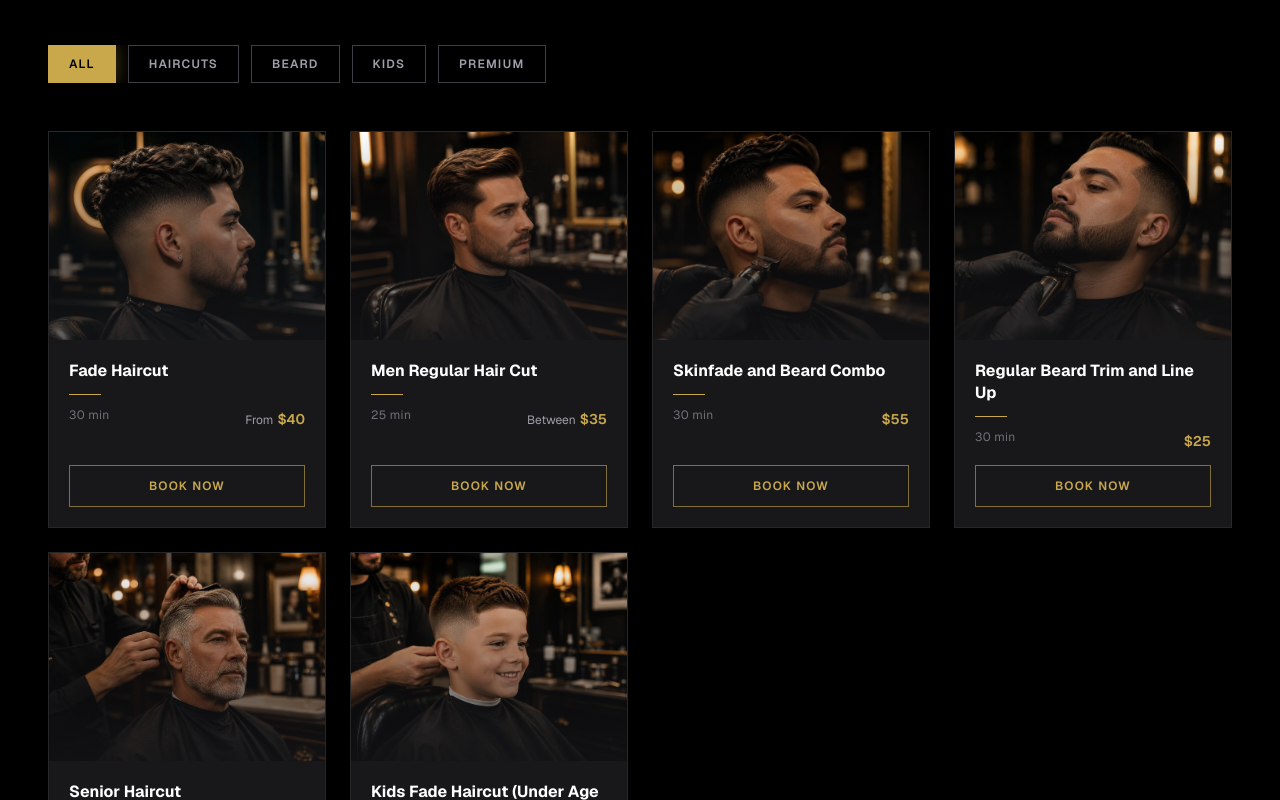
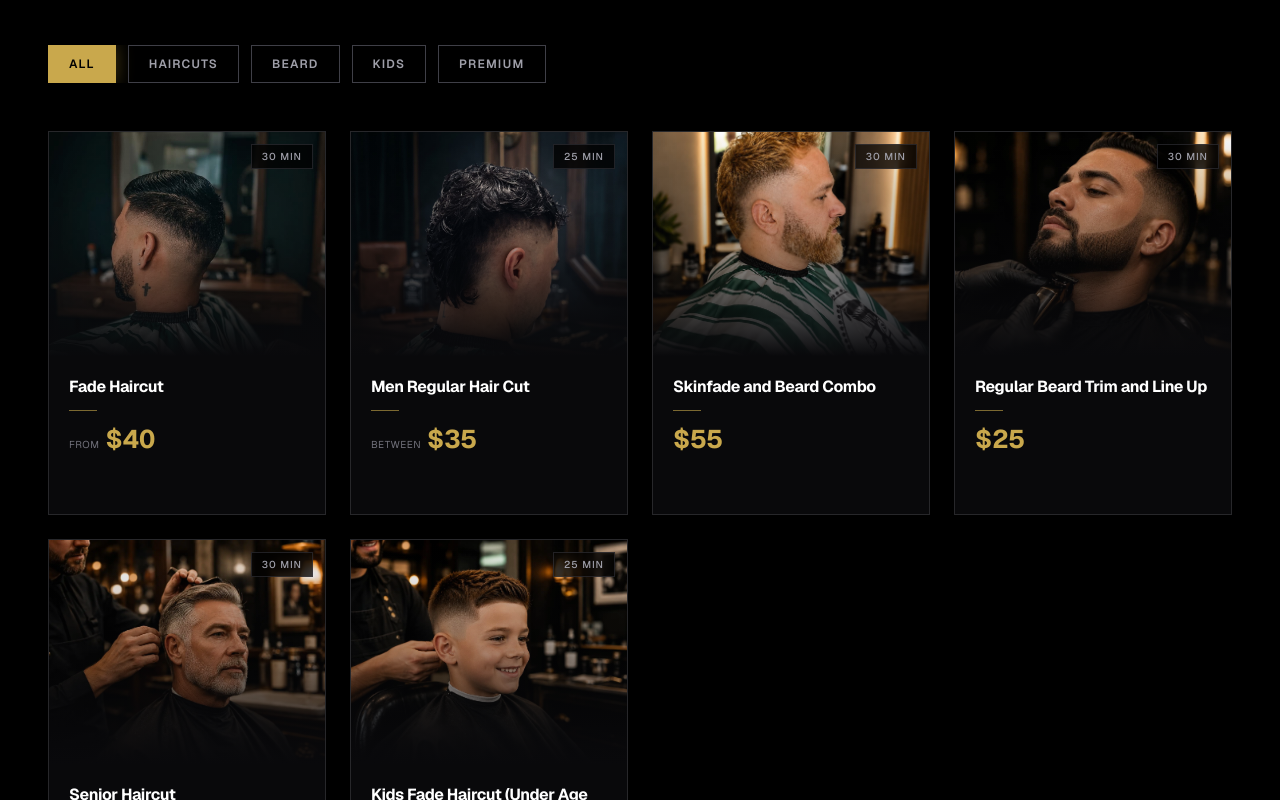
Before and after one commit to DevWorld888/barbershop, a Next.js app: page / in a window 1280 px wide. Shown: the part 1040-1840 px from the top of the page. Built offline with nearby package versions, Linux system fonts and the light colour scheme.

Commit message:
edtig cards

```diff
--- a/src/components/ui/ServiceCard.tsx
+++ b/src/components/ui/ServiceCard.tsx
@@ -5,31 +5,40 @@ import { motion } from 'framer-motion'
 import type { Service } from '@/lib/data'
 import { FRESHA_BOOKING_URL } from '@/lib/data'
 
-const cardVariants = {
+const lift = {
   rest: { y: 0 },
-  hover: { y: -4 },
+  hover: { y: -6 },
 }
 
-const imageVariants = {
+const zoom = {
   rest: { scale: 1 },
-  hover: { scale: 1.07 },
+  hover: { scale: 1.09 },
 }
 
 export default function ServiceCard({ service }: { service: Service }) {
   return (
     <motion.article
-      className="flex flex-col h-full overflow-hidden bg-zinc-900 border border-zinc-800 shadow-lg hover:border-gold-500/40 transition-colors duration-300"
+      className="group relative flex flex-col h-full overflow-hidden bg-zinc-950 border border-zinc-800 hover:border-gold-500/40 hover:shadow-[0_12px_40px_rgba(212,175,55,0.1)] transition-[border-color,box-shadow] duration-300 cursor-pointer"
       initial="rest"
       whileHover="hover"
-      variants={cardVariants}
-      transition={{ duration: 0.2, ease: 'easeOut' }}
+      variants={lift}
+      transition={{ duration: 0.3, ease: [0.22, 1, 0.36, 1] }}
     >
-      {/* Image */}
-      <div className="relative h-52 overflow-hidden">
+      {/* Full-card accessible link */}
+      <a
+        href={FRESHA_BOOKING_URL}
+        target="_blank"
+        rel="noopener noreferrer"
+        aria-label={`Book ${service.title} at Mana Fade Studio Hobart`}
+        className="absolute inset-0 z-10 focus-visible:outline focus-visible:outline-2 focus-visible:outline-gold-500 focus-visible:outline-offset-[-2px]"
+      />
+
+      {/* ── Image ──────────────────────────────────────────────────── */}
+      <div className="relative h-56 overflow-hidden">
         <motion.div
           className="absolute inset-0"
-          variants={imageVariants}
-          transition={{ duration: 0.4, ease: 'easeOut' }}
+          variants={zoom}
+          transition={{ duration: 0.55, ease: [0.22, 1, 0.36, 1] }}
         >
           <Image
             src={service.image}
@@ -37,47 +46,71 @@ export default function ServiceCard({ service }: { service: Service }) {
             fill
             sizes="(max-width: 640px) 100vw, (max-width: 1024px) 50vw, 25vw"
             className="object-cover"
+            style={{ objectPosition: service.imagePosition ?? 'center' }}
           />
         </motion.div>
+
+        {/* Gradient for text readability */}
         <div
-          className="absolute inset-0 bg-gradient-to-t from-zinc-900/70 to-transparent pointer-events-none"
+          className="absolute inset-0 bg-gradient-to-t from-zinc-950 via-zinc-950/30 to-transparent pointer-events-none"
           aria-hidden="true"
         />
+
+        {/* Duration badge */}
+        <span className="absolute top-3 right-3 bg-black/75 backdrop-blur-sm text-zinc-400 text-[10px] font-medium uppercase tracking-widest px-2.5 py-1 border border-zinc-700/50">
+          {service.duration}
+        </span>
       </div>
 
-      {/* Content */}
-      <div className="flex flex-col flex-1 p-5 gap-3">
-        <h3 className="text-white font-bold text-sm sm:text-base leading-snug">
+      {/* ── Content ────────────────────────────────────────────────── */}
+      <div className="flex flex-col flex-1 px-5 pt-5 pb-5 gap-3">
+
+        {/* Title */}
+        <h3 className="text-white font-bold text-[15px] sm:text-base leading-snug tracking-tight">
           {service.title}
         </h3>
 
-        <div className="w-8 h-px bg-gold-500" aria-hidden="true" />
+        {/* Animated gold rule */}
+        <div
+          className="h-px bg-gold-500/60 group-hover:bg-gold-500 w-7 group-hover:w-10 transition-all duration-300"
+          aria-hidden="true"
+        />
 
-        <div className="flex items-center justify-between gap-2 flex-1">
-          <span className="text-zinc-500 text-xs tracking-wide self-start">
-            {service.duration}
-          </span>
-          <p className="text-right self-start">
+        {/* Price */}
+        <div className="flex items-baseline gap-1.5 mt-auto pt-1">
           {service.priceLabel && (
-              <span className="text-zinc-400 text-xs font-normal mr-1">
+            <span className="text-zinc-500 text-[10px] uppercase tracking-wider">
               {service.priceLabel}
             </span>
           )}
-            <span className="text-gold-500 font-semibold text-sm">
+          <span className="text-gold-500 font-bold text-[1.6rem] leading-none tabular-nums">
             {service.price}
           </span>
-          </p>
         </div>
 
-        <a
-          href={FRESHA_BOOKING_URL}
-          target="_blank"
-          rel="noopener noreferrer"
-          className="mt-auto inline-flex items-center justify-center border border-gold-500/60 text-gold-500 hover:bg-gold-500 hover:text-black text-xs font-semibold uppercase tracking-widest py-3 px-4 transition-all duration-200"
-          aria-label={`Book ${service.title} at Mana Fade Studio Hobart`}
+        {/*
+          CTA row:
+          - Mobile (default): always visible
+          - Desktop (sm+): hidden at rest, slides up and fades in on hover
+        */}
+        <div
+          className="
+            flex items-center justify-between pt-3
+            border-t border-zinc-800 group-hover:border-zinc-700
+            transition-[opacity,transform,border-color] duration-300 ease-out
+            opacity-100 translate-y-0
+            sm:opacity-0 sm:translate-y-2
+            sm:group-hover:opacity-100 sm:group-hover:translate-y-0
+          "
         >
+          <span className="text-zinc-300 group-hover:text-white text-[11px] font-semibold uppercase tracking-[0.18em] transition-colors duration-200">
             Book Now
-        </a>
+          </span>
+          <span className="text-gold-500 text-sm leading-none" aria-hidden="true">
+            →
+          </span>
+        </div>
+
       </div>
     </motion.article>
   )
--- a/src/lib/data.ts
+++ b/src/lib/data.ts
@@ -101,6 +101,8 @@ export interface Service {
   priceLabel?: string
   price: string
   image: string
+  /** CSS object-position value to control focal crop inside the card frame */
+  imagePosition?: string
 }
 
 export interface GalleryImage {
@@ -141,32 +143,37 @@ export const services: Service[] = [
     duration: '30 min',
     priceLabel: 'From',
     price: '$40',
-    image: '/services/fade-haircut.webp',
+    image: '/gallery/skin-fade-barber-hobart.webp',
+    imagePosition: '50% 35%',
   },
   {
     title: 'Men Regular Hair Cut',
     duration: '25 min',
     priceLabel: 'Between',
     price: '$35',
-    image: '/services/regular-haircut.webp',
+    image: '/gallery/haircut-barber-hobart.webp',
+    imagePosition: '50% 20%',
   },
   {
     title: 'Skinfade and Beard Combo',
     duration: '30 min',
     price: '$55',
-    image: '/services/skinfade-beard.webp',
+    image: '/gallery/mens-beard-trim-fade-hobart.webp',
+    imagePosition: 'center',
   },
   {
     title: 'Regular Haircut and Beard Trim',
     duration: '30 min',
     price: '$50',
     image: '/services/regular-haircut-beard.webp',
+    imagePosition: '50% 20%',
   },
   {
     title: 'Buzz Cut and Beard Combo',
     duration: '25 min',
     price: '$38',
     image: '/services/buzzcut-beard.webp',
+    imagePosition: 'center',
   },
   {
     title: 'Buzz Cut',
@@ -174,54 +181,63 @@ export const services: Service[] = [
     priceLabel: 'From',
     price: '$15',
     image: '/services/buzzcut.webp',
+    imagePosition: '50% 15%',
   },
   {
     title: 'Regular Beard Trim and Line Up',
     duration: '30 min',
     price: '$25',
     image: '/services/beard-trim.webp',
+    imagePosition: 'center',
   },
   {
     title: 'Long Beard Trim',
     duration: '30 min',
     price: '$28',
     image: '/services/long-beard.webp',
+    imagePosition: 'center',
   },
   {
     title: 'Wet Shave (Beard or Head)',
     duration: '30 min',
     price: '$25',
     image: '/services/wet-shave.webp',
+    imagePosition: 'center',
   },
   {
     title: 'Scissor Haircut',
     duration: '25 min',
     price: '$35',
-    image: '/services/scissor-haircut.webp',
+    image: '/gallery/haircut-lines-barber-hobart.webp',
+    imagePosition: '50% 25%',
   },
   {
     title: 'Restyling',
     duration: '30 min',
     price: '$40',
-    image: '/services/restyling.webp',
+    image: '/gallery/modern-curly-fade-haircut-hobart.webp',
+    imagePosition: 'center',
   },
   {
     title: 'Senior Haircut',
     duration: '30 min',
     price: '$30',
     image: '/services/senior-haircut.webp',
+    imagePosition: '50% 15%',
   },
   {
     title: 'Kids Fade Haircut (Under Age Of 9)',
     duration: '25 min',
     price: '$38',
     image: '/services/kids-fade.webp',
+    imagePosition: '50% 20%',
   },
   {
     title: 'Kids Regular Haircut (Under Age of 9)',
     duration: '25 min',
     price: '$35',
     image: '/services/kids-regular.webp',
+    imagePosition: '50% 20%',
   },
   {
     title: 'Waxing (nose, ear, eyebrows, cheek) each',
@@ -229,5 +245,6 @@ export const services: Service[] = [
     priceLabel: 'From',
     price: '$5',
     image: '/services/waxing.webp',
+    imagePosition: 'center',
   },
 ]
```
Lines whose indentation alone changed are shown as unchanged.
